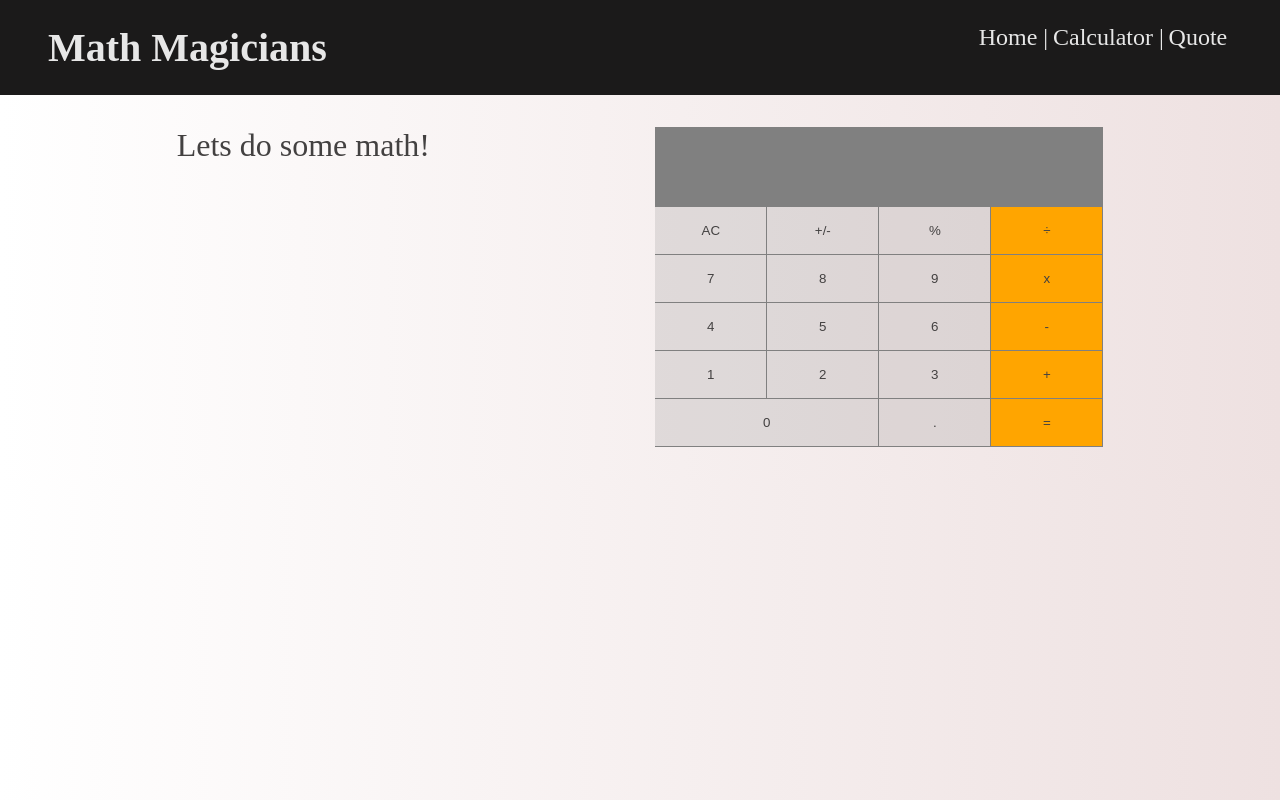
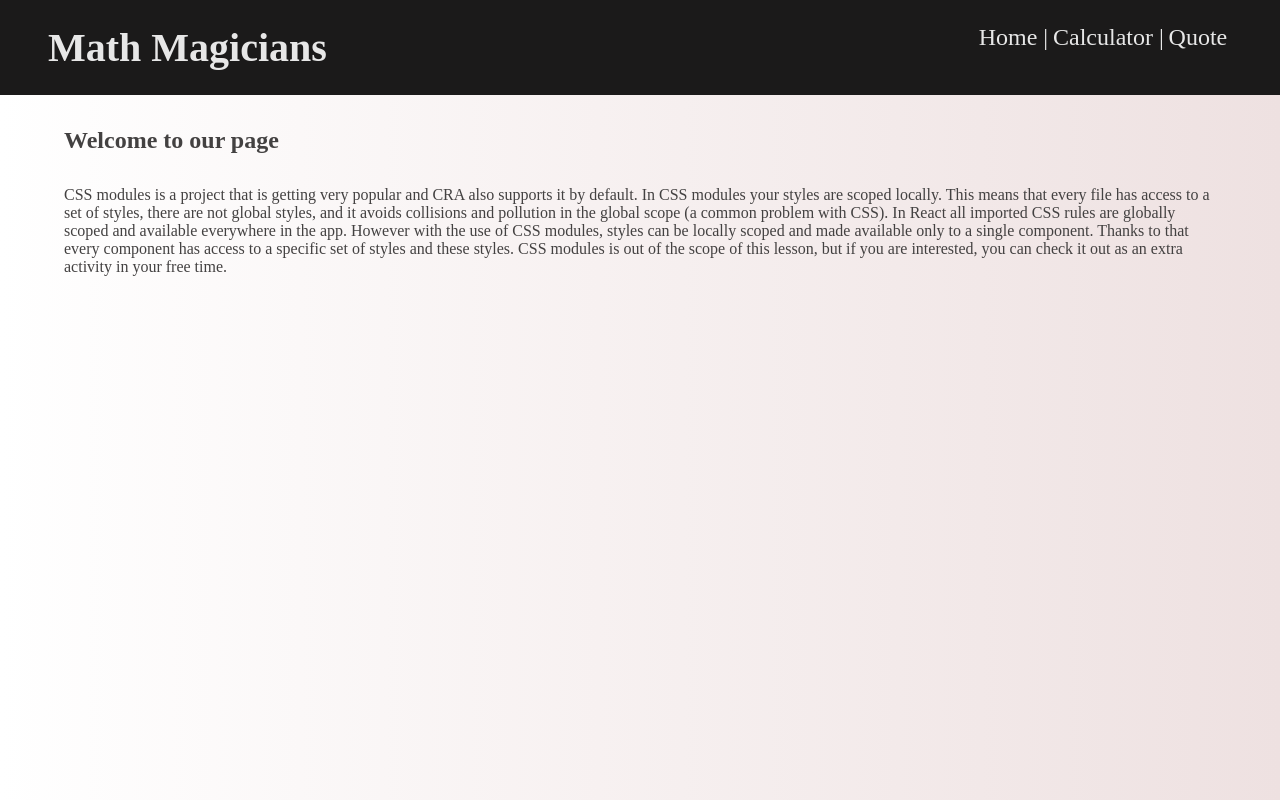
Before and after one commit to forLoop94/Math-magicians, a React (Create React App) app: page / in a window 1280 px wide. Built offline with nearby package versions, Linux system fonts and the light colour scheme.

Commit message:
Adjust navigation when App mounts

```diff
--- a/src/App.js
+++ b/src/App.js
@@ -10,10 +10,10 @@ const App = () => (
       <h1>Math Magicians</h1>
       <ul className="flex">
         <li>
-          <Link className="links" to="/home">Home |</Link>
+          <Link className="links" to="/">Home |</Link>
         </li>
         <li>
-          <Link className="links" to="/">Calculator |</Link>
+          <Link className="links" to="/calculator">Calculator |</Link>
         </li>
         <li>
           <Link className="links" to="/quote">Quote</Link>
@@ -22,7 +22,7 @@ const App = () => (
     </nav>
     <Routes>
       <Route
-        path="/"
+        path="/calculator"
         element={(
           <main className="flex">
             <p>Lets do some math!</p>
@@ -32,7 +32,7 @@ const App = () => (
           </main>
         )}
       />
-      <Route path="/home" element={<Home />} />
+      <Route path="/" element={<Home />} />
       <Route path="/quote" element={<Quote />} />
     </Routes>
   </>
```
